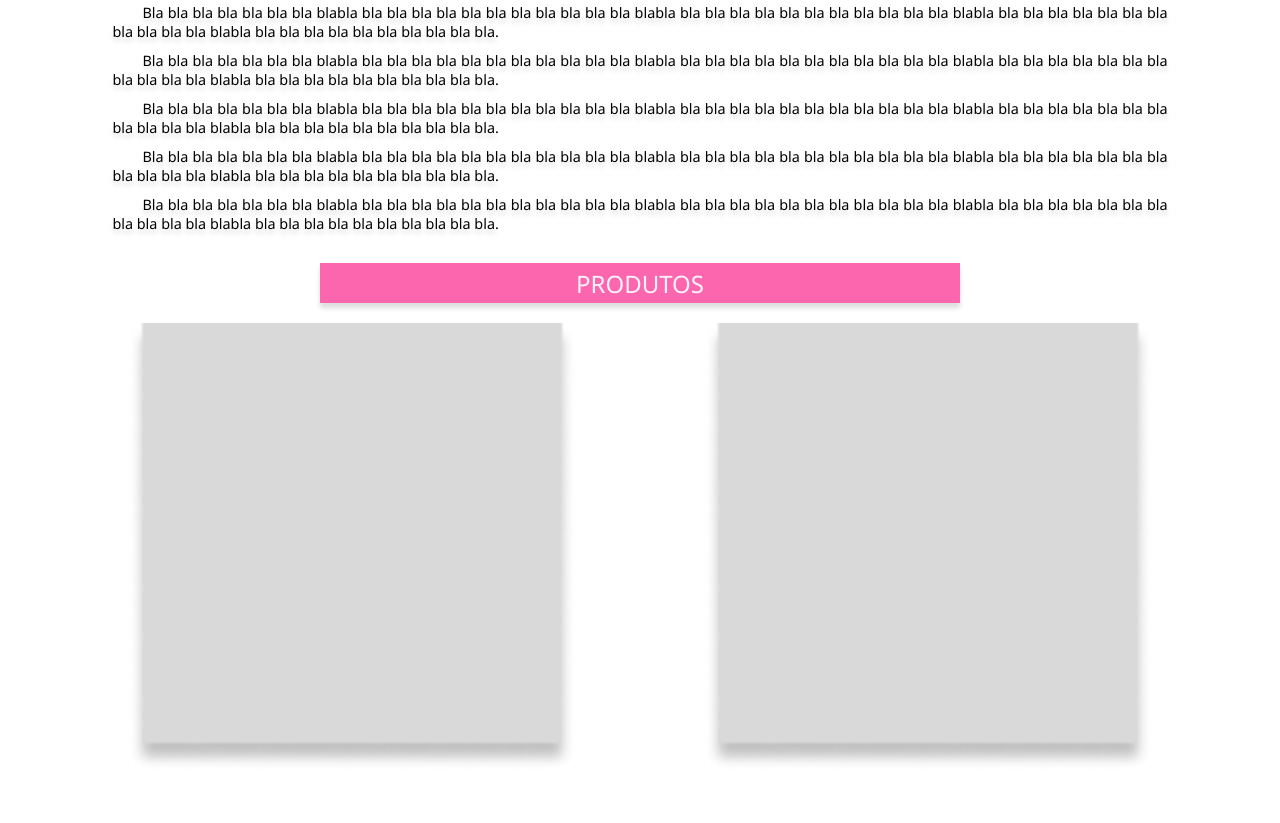
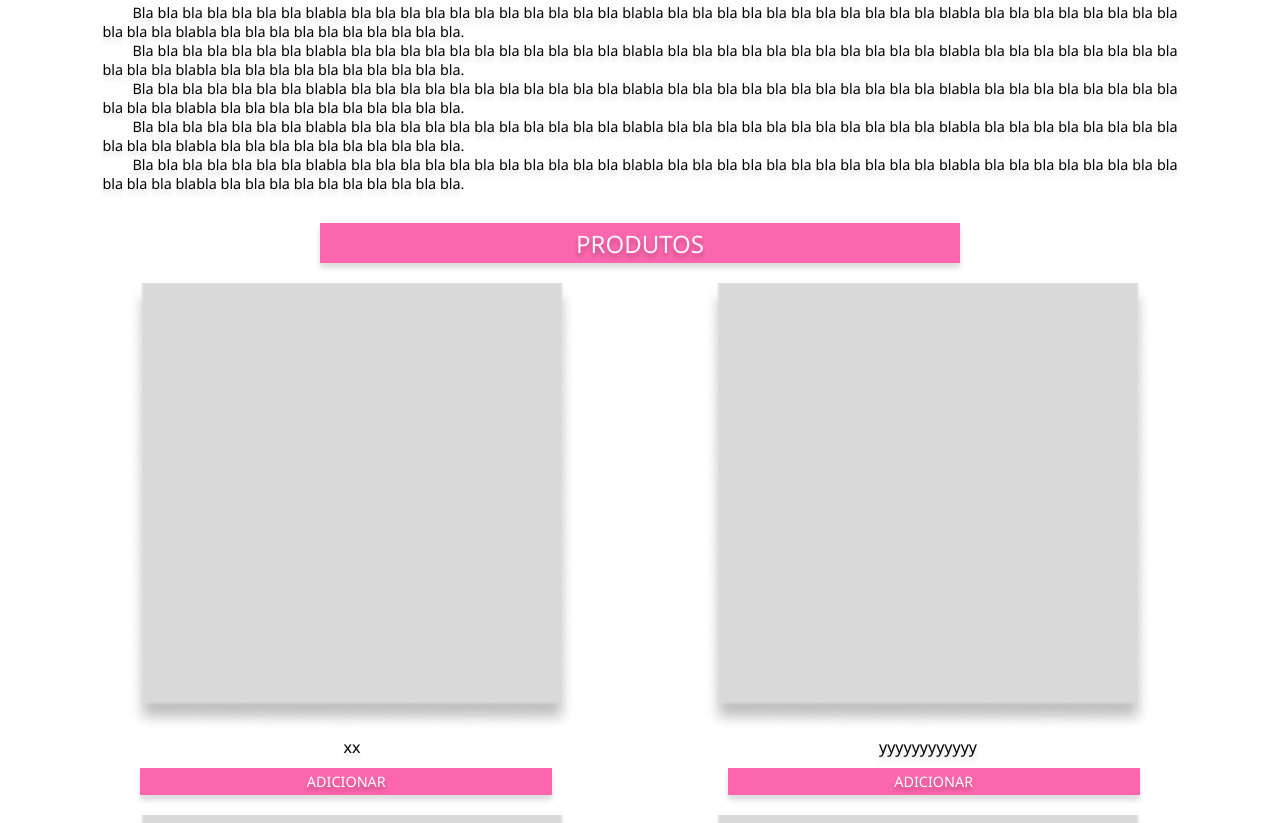
Before and after one commit to Grazilopess08/aulagit, a plain HTML site: page index.html in a window 1280 px wide. Shown: the part 357-1180 px from the top of the page. Before the commit the page ends 1133 px from the top, so only its background shows below. Drawn offline with Linux system fonts and the light colour scheme.

Commit message:
quinto update

```diff
--- a/css/style.css
+++ b/css/style.css
@@ -56,6 +56,7 @@ h2{
    width: 100%;
    display: flex;
    text-align: center;
+   text-shadow: 0px 4px 4px rgba(0, 0, 0, 0.25);
 }
 
 #sobrenós{
@@ -74,8 +75,7 @@ h2{
     justify-content: center;
 }
 
-p{
-    margin: 10px;
+.p1{
     font-size: 0.9em;
     text-indent: 30px;
     text-align: justify;
@@ -83,6 +83,14 @@ p{
 }
 
 #produtosfoto{
+    display: flex;
+}
+
+#produtostexto{
+    display: flex;
+}
+
+#produtosbutton{
     display: flex;
 }
 
@@ -94,11 +102,69 @@ img{
     width: 35%;
     height: 35%;
     margin-left: 10%;
-    margin-right: 10%;;
+    margin-right: 5%;
 }
 
 .imgprodutos2{
     width: 35%;
     height: 35%;
-    margin-right: 10%;;
+    margin-left: 5%;
+    margin-right: 10%;
 }
+
+.textoprodutos1{
+    width: 35%;
+    height: 35%;
+    margin-left: 10%;
+    margin-right: 5%;
+}
+
+.textoprodutos2{
+    width: 35%;
+    height: 35%;
+    margin-left: 5%;
+    margin-right: 10%;
+}
+
+.p2{
+    justify-content: center;
+    width: 100%;
+    display: flex;
+    margin-bottom: 10px;
+    font-size: 1em;
+    text-shadow: 0px 5px 5px #ddd;
+}
+
+.buttonprodutos1{
+    justify-content: center;
+    width: 100%;
+    display: flex;
+    height: 35%;
+    margin-left: 8%;
+    margin-right: 5%;
+    border-radius: 0%;
+    border: none;
+    margin-bottom: 10px;
+    text-shadow: 0px 4px 4px rgba(0, 0, 0, 0.25);
+}
+
+.buttonprodutos2{
+    justify-content: center;
+    width: 100%;
+    display: flex;
+    height: 35%;
+    margin-left: 5%;
+    margin-right: 8%;
+    border-radius: 0%;
+    border: none;
+    margin-bottom: 10px;
+    text-shadow: 0px 4px 4px rgba(0, 0, 0, 0.25);
+}
+
+button{
+    background-color: #FC66AE;
+    font-size: 0.9em;
+    padding: 4px;
+    color: #fff;
+    box-shadow: 0px 5px 5px #ddd;
+}
--- a/index.html
+++ b/index.html
@@ -23,15 +23,40 @@
             <img id="sobrenós" src="./imagens/sobre nós.png" alt="">
         </div>
         <div id="texto">
-            <p>Bla bla bla bla bla bla bla blabla bla bla bla bla bla bla bla bla bla bla bla blabla bla bla bla bla bla bla bla bla bla bla bla blabla bla bla bla bla bla bla bla bla bla bla bla blabla bla bla bla bla bla bla bla bla bla bla.</p>
-            <p>Bla bla bla bla bla bla bla blabla bla bla bla bla bla bla bla bla bla bla bla blabla bla bla bla bla bla bla bla bla bla bla bla blabla bla bla bla bla bla bla bla bla bla bla bla blabla bla bla bla bla bla bla bla bla bla bla.</p>
-            <p>Bla bla bla bla bla bla bla blabla bla bla bla bla bla bla bla bla bla bla bla blabla bla bla bla bla bla bla bla bla bla bla bla blabla bla bla bla bla bla bla bla bla bla bla bla blabla bla bla bla bla bla bla bla bla bla bla.</p>
-            <p>Bla bla bla bla bla bla bla blabla bla bla bla bla bla bla bla bla bla bla bla blabla bla bla bla bla bla bla bla bla bla bla bla blabla bla bla bla bla bla bla bla bla bla bla bla blabla bla bla bla bla bla bla bla bla bla bla.</p>
-            <p>Bla bla bla bla bla bla bla blabla bla bla bla bla bla bla bla bla bla bla bla blabla bla bla bla bla bla bla bla bla bla bla bla blabla bla bla bla bla bla bla bla bla bla bla bla blabla bla bla bla bla bla bla bla bla bla bla.</p>
+            <p class="p1">Bla bla bla bla bla bla bla blabla bla bla bla bla bla bla bla bla bla bla bla blabla bla bla bla bla bla bla bla bla bla bla bla blabla bla bla bla bla bla bla bla bla bla bla bla blabla bla bla bla bla bla bla bla bla bla bla.</p>
+            <p class="p1">Bla bla bla bla bla bla bla blabla bla bla bla bla bla bla bla bla bla bla bla blabla bla bla bla bla bla bla bla bla bla bla bla blabla bla bla bla bla bla bla bla bla bla bla bla blabla bla bla bla bla bla bla bla bla bla bla.</p>
+            <p class="p1">Bla bla bla bla bla bla bla blabla bla bla bla bla bla bla bla bla bla bla bla blabla bla bla bla bla bla bla bla bla bla bla bla blabla bla bla bla bla bla bla bla bla bla bla bla blabla bla bla bla bla bla bla bla bla bla bla.</p>
+            <p class="p1">Bla bla bla bla bla bla bla blabla bla bla bla bla bla bla bla bla bla bla bla blabla bla bla bla bla bla bla bla bla bla bla bla blabla bla bla bla bla bla bla bla bla bla bla bla blabla bla bla bla bla bla bla bla bla bla bla.</p>
+            <p class="p1">Bla bla bla bla bla bla bla blabla bla bla bla bla bla bla bla bla bla bla bla blabla bla bla bla bla bla bla bla bla bla bla bla blabla bla bla bla bla bla bla bla bla bla bla bla blabla bla bla bla bla bla bla bla bla bla bla.</p>
         </div>
     </section>
         <div id="título">
             <h2>PRODUTOS</h2>
+        </div>
+    <div>
+        <div id="produtosfoto">
+            <div class="imgprodutos1">
+                <img src="./imagens/produtos.png" alt="">
+            </div>
+            <div class="imgprodutos2">
+                <img src="./imagens/produtos.png" alt="">
+            </div>
+        </div>
+        <div id="produtostexto">
+            <div class="textoprodutos1">
+                <p class="p2">xx</p>
+            </div>
+            <div class="textoprodutos2">
+                <p class="p2">yyyyyyyyyyyy</p>
+            </div>
+        </div>
+        <div id="produtosbutton">
+            <div class="buttonprodutos1">
+                <button class="buttonprodutos1">ADICIONAR</button>
+            </div>
+            <div class="buttonprodutos2">
+                <button class="buttonprodutos2">ADICIONAR</button>
+            </div>
         </div>
         <div id="produtosfoto">
             <div class="imgprodutos1">
@@ -41,6 +66,46 @@
                 <img src="./imagens/produtos.png" alt="">
             </div>
         </div>
+        <div id="produtostexto">
+            <div class="textoprodutos1">
+                <p class="p2">xx</p>
+            </div>
+            <div class="textoprodutos2">
+                <p class="p2">yyyyyyyyyyyy</p>
+            </div>
         </div>
+        <div id="produtosbutton">
+            <div class="buttonprodutos1">
+                <button class="buttonprodutos1">ADICIONAR</button>
+            </div>
+            <div class="buttonprodutos2">
+                <button class="buttonprodutos2">ADICIONAR</button>
+            </div>
+        </div>
+        <div id="produtosfoto">
+            <div class="imgprodutos1">
+                <img src="./imagens/produtos.png" alt="">
+            </div>
+            <div class="imgprodutos2">
+                <img src="./imagens/produtos.png" alt="">
+            </div>
+        </div>
+        <div id="produtostexto">
+            <div class="textoprodutos1">
+                <p class="p2">xx</p>
+            </div>
+            <div class="textoprodutos2">
+                <p class="p2">yyyyyyyyyyyy</p>
+            </div>
+        </div>
+        <div id="produtosbutton">
+            <div class="buttonprodutos1">
+                <button class="buttonprodutos1">ADICIONAR</button>
+            </div>
+            <div class="buttonprodutos2">
+                <button class="buttonprodutos2">ADICIONAR</button>
+            </div>
+        </div>
+    </div>
 </body>
 </html>
```
